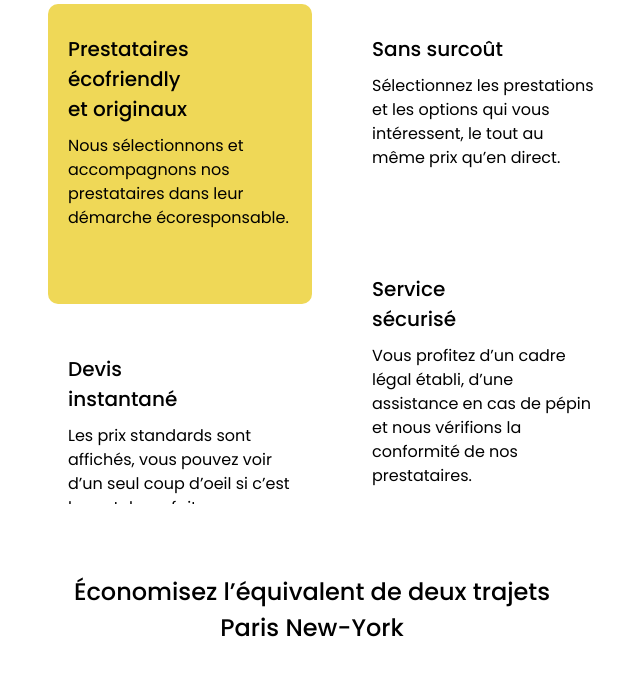
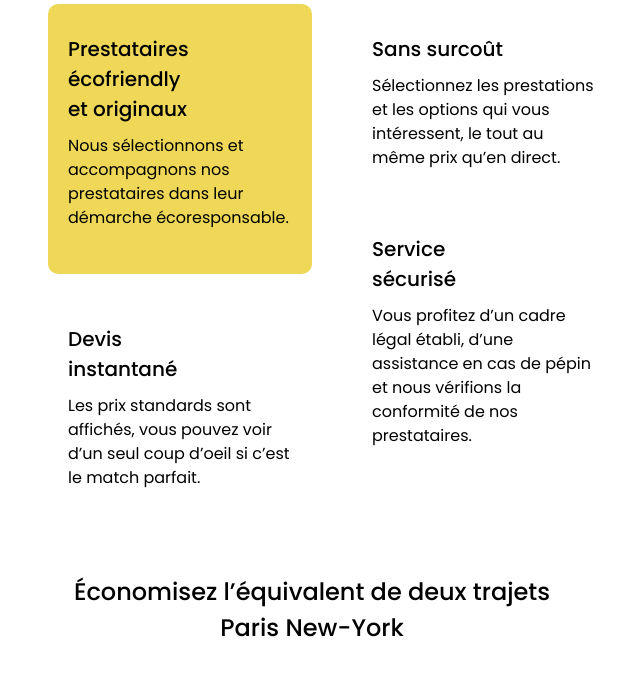
Before and after one commit to leilycoquard/new_homepage, a PHP site: page / in a window 768 px wide. Shown: the part 679-1353 px from the top of the page, without its empty margins (72-712 px from the left). Run offline with PHP 8.4, Linux system fonts and the light colour scheme; some libraries are stand-ins or nearby versions.

Commit message:
lazyload

```diff
--- a/css/home/_index_media.scss
+++ b/css/home/_index_media.scss
@@ -23,16 +23,16 @@
 
         .card {
             &__1 {
-                height: 60%;
+                height: 54%;
             }
             &__2 {
+                height: 42%;
+            }
+            &__3 {
                 height: 36%;
             }
-            &__3 {
-                height: 44%;
-            }
             &__4 {
-                height: 52%;
+                height: 60%;
             }
         }
     }
--- a/css/styles.css
+++ b/css/styles.css
@@ -600,16 +600,16 @@ section.devenir .both {
     gap: 4%;
   }
   section.fourCards .card__1 {
-    height: 60%;
+    height: 54%;
   }
   section.fourCards .card__2 {
+    height: 42%;
+  }
+  section.fourCards .card__3 {
     height: 36%;
   }
-  section.fourCards .card__3 {
-    height: 44%;
-  }
   section.fourCards .card__4 {
-    height: 52%;
+    height: 60%;
   }
   section.offres .accordion {
     width: 80%;
--- a/section5_pepites.php
+++ b/section5_pepites.php
@@ -51,6 +51,7 @@
           $(".owl-carousel").owlCarousel( {
                autoplay: true,
                loop: true,
+               lazyLoad:true,
                autoplayTimeout: 2000,
                autoplayHoverPause:true,
                margin: 40,
```
